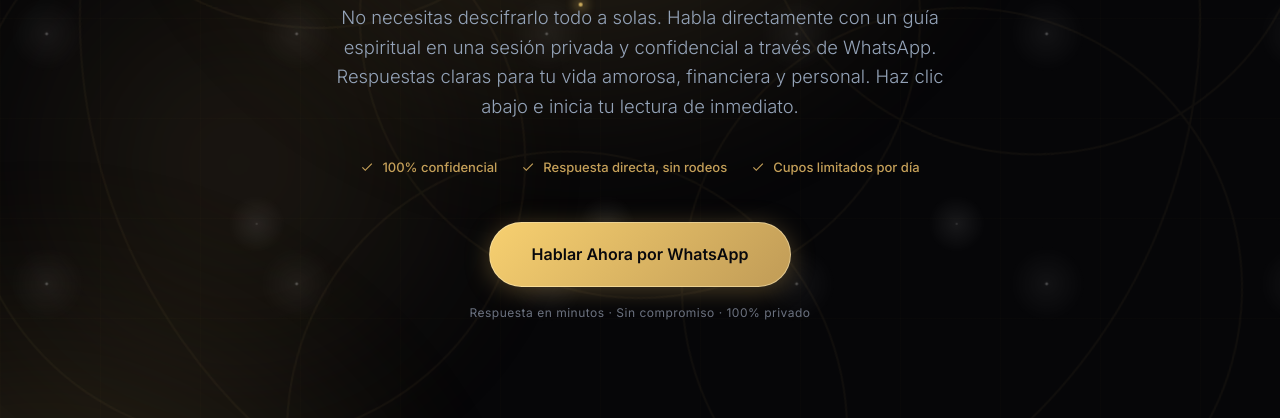
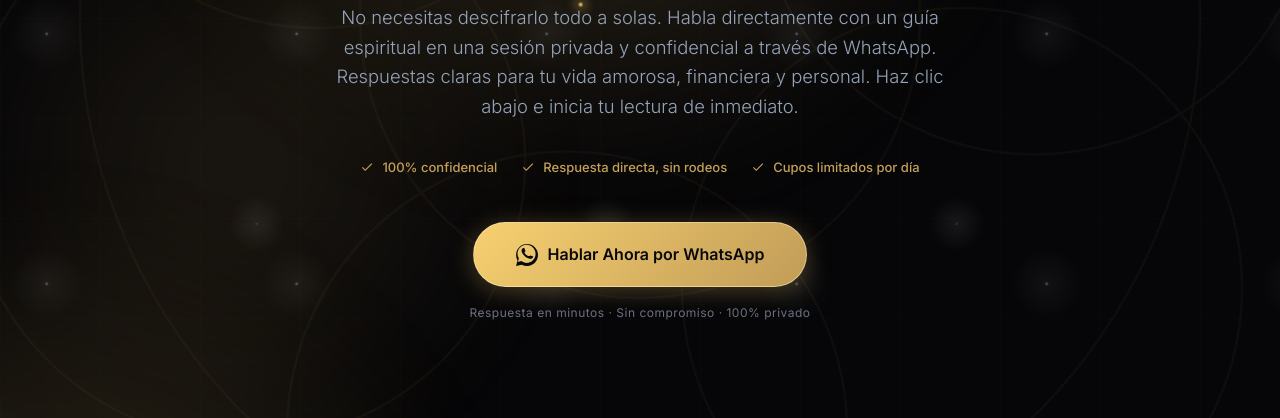
Before and after one commit to sebastian699/landing-claridad, a plain HTML site: page index.html in a window 1280 px wide. Shown: the part 382-800 px from the top of the page. Drawn offline with nearby package versions, Linux system fonts and the light colour scheme; a web font is replaced by a local one.

Commit message:
feat: agrega logos de whatsapp en hero y boton flotante

```diff
--- a/index.html
+++ b/index.html
@@ -743,8 +743,13 @@
                 </span>
             </div>
 
-<a href="https://wa.me/573019360593?text=Hola,%20vengo%20de%20la%20p%C3%A1gina%20web%20y%20quiero%20m%C3%A1s%20informaci%C3%B3n%20sobre%20la%20Consulta%20Privada" class="btn-cta whatsapp-link" target="_blank" onclick="return gtag_report_conversion('https://wa.me/573019360593?text=Hola,%20vengo%20de%20la%20p%C3%A1gina%20web%20y%20quiero%20m%C3%A1s%20informaci%C3%B3n%20sobre%20la%20Consulta%20Privada')">                Hablar Ahora por WhatsApp
-            </a>
+<a href="https://wa.me/573019360593?text=Hola,%20vengo%20de%20la%20p%C3%A1gina%20web%20y%20quiero%20m%C3%A1s%20informaci%C3%B3n%20sobre%20la%20Consulta%20Privada" class="btn-cta whatsapp-link" target="_blank" onclick="return gtag_report_conversion('https://wa.me/573019360593?text=Hola,%20vengo%20de%20la%20p%C3%A1gina%20web%20y%20quiero%20m%C3%A1s%20informaci%C3%B3n%20sobre%20la%20Consulta%20Privada')" style="display: inline-flex; align-items: center; justify-content: center; gap: 10px; text-decoration: none;">
+  <!-- Icono SVG de WhatsApp Oficial -->
+  <svg xmlns="http://www.w3.org/2000/svg" width="24" height="24" viewBox="0 0 24 24" fill="#25D366" style="flex-shrink: 0;">
+    <path d="M.057 24l1.687-6.163c-1.041-1.804-1.588-3.849-1.587-5.946C.06 5.348 5.397.01 12.008.01c3.202.001 6.212 1.246 8.477 3.513 2.266 2.268 3.507 5.28 3.505 8.484-.004 6.657-5.34 11.997-11.953 11.997-2.005-.001-3.973-.502-5.713-1.457L0 24zm6.59-4.846c1.6.95 3.188 1.449 4.825 1.451 5.436 0 9.86-4.413 9.863-9.83.001-2.624-1.023-5.092-2.884-6.954C16.58 1.96 14.12 .937 11.498.937c-5.44 0-9.866 4.414-9.87 9.831a9.771 9.771 0 0 0 1.492 5.161l-1.015 3.708 3.804-.997zm11.404-5.463c-.312-.156-1.847-.91-2.133-1.014-.286-.104-.494-.156-.701.156-.207.312-.804.104-.986.312-.182.208-.364.234-.676.078-.312-.156-1.316-.485-2.506-1.547-.926-.826-1.55-1.846-1.732-2.158-.182-.313-.02-.481.136-.636.14-.139.312-.364.468-.546.156-.182.208-.312.312-.52.104-.208.052-.39-.026-.546-.078-.156-.701-1.689-.961-2.313-.253-.607-.51-.524-.701-.534-.182-.008-.39-.01-.597-.01-.208 0-.546.078-.832.39-.286.312-1.092 1.066-1.092 2.6 0 1.534 1.118 3.016 1.273 3.223.156.208 2.197 3.356 5.323 4.704.743.32 1.323.512 1.774.655.747.237 1.427.204 1.965.124.599-.09 1.847-.754 2.107-1.444.26-.69.26-1.287.182-1.414-.079-.126-.286-.208-.597-.364z"/>
+  </svg>
+  <span>Hablar Ahora por WhatsApp</span>
+</a>
             <span class="cta-microcopy">Respuesta en minutos · Sin compromiso · 100% privado</span>
         </div>
     </section>
```
